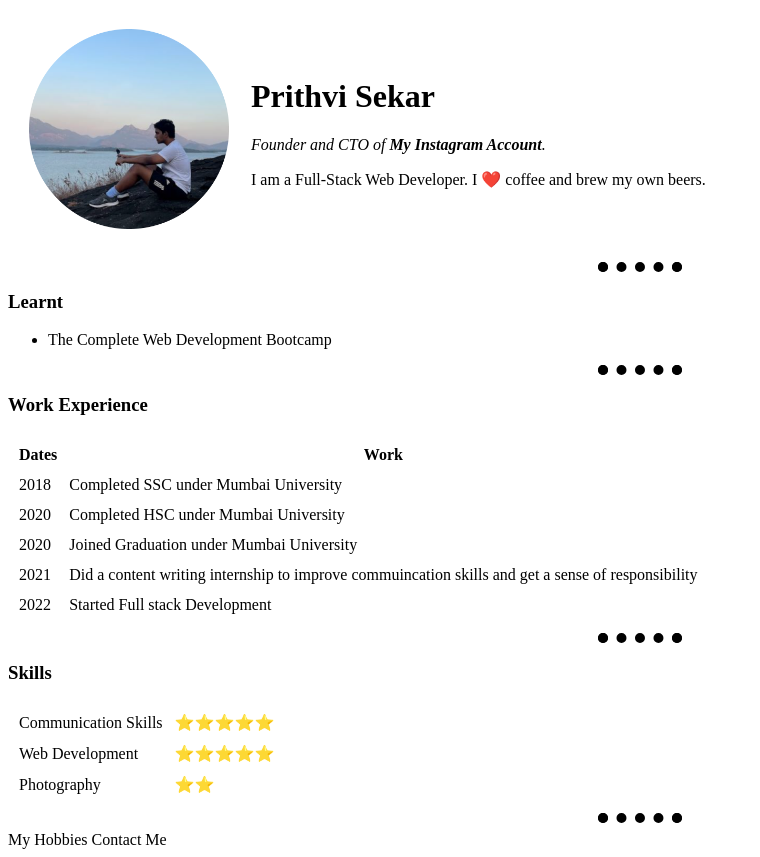
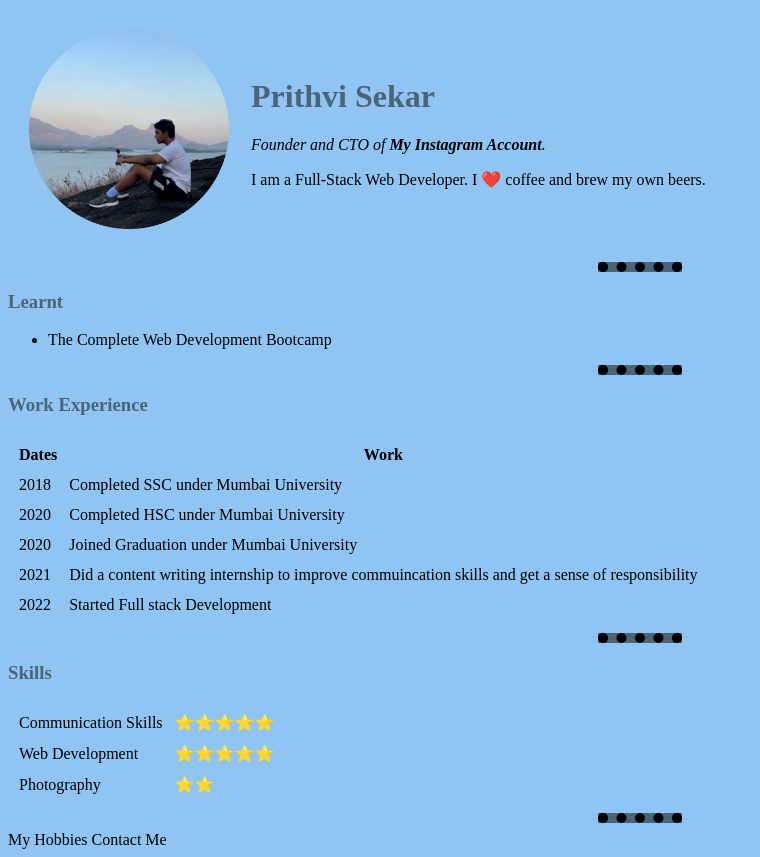
Before and after one commit to prithu121/test1, a plain HTML site: page index.html in a window 1280 px wide. Shown: the whole page, without its empty margins (0-760 px from the left). Drawn offline with Linux system fonts and the light colour scheme.

Commit message:
Update styles.css

```diff
--- a/styles.css
+++ b/styles.css
@@ -1,10 +1,10 @@
 
   body {
-    background-color: ##90c4f2;
+    background-color: #90c4f2;
   }
 
   hr{
-        background-color: ##4c6477;
+        background-color: #4c6477;
         border-style: dotted;
         border-color: black;
         border-width: 10px;
@@ -13,9 +13,9 @@
         width: 5%;
       }
 
-h1{ color:##4c6477;
+h1{ color:#4c6477;
 }
-h3{ color:##4c6477;
+h3{ color:#4c6477;
 }
 
 a:link {
```
